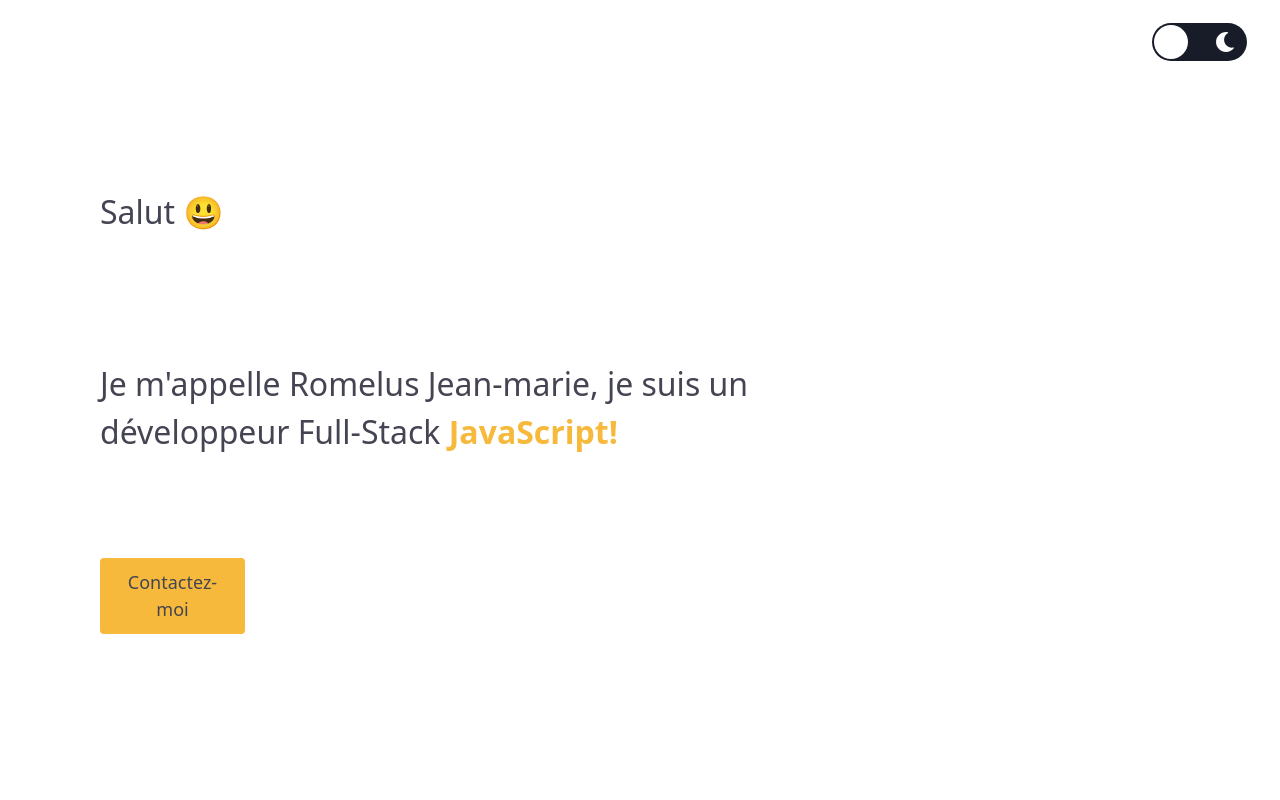
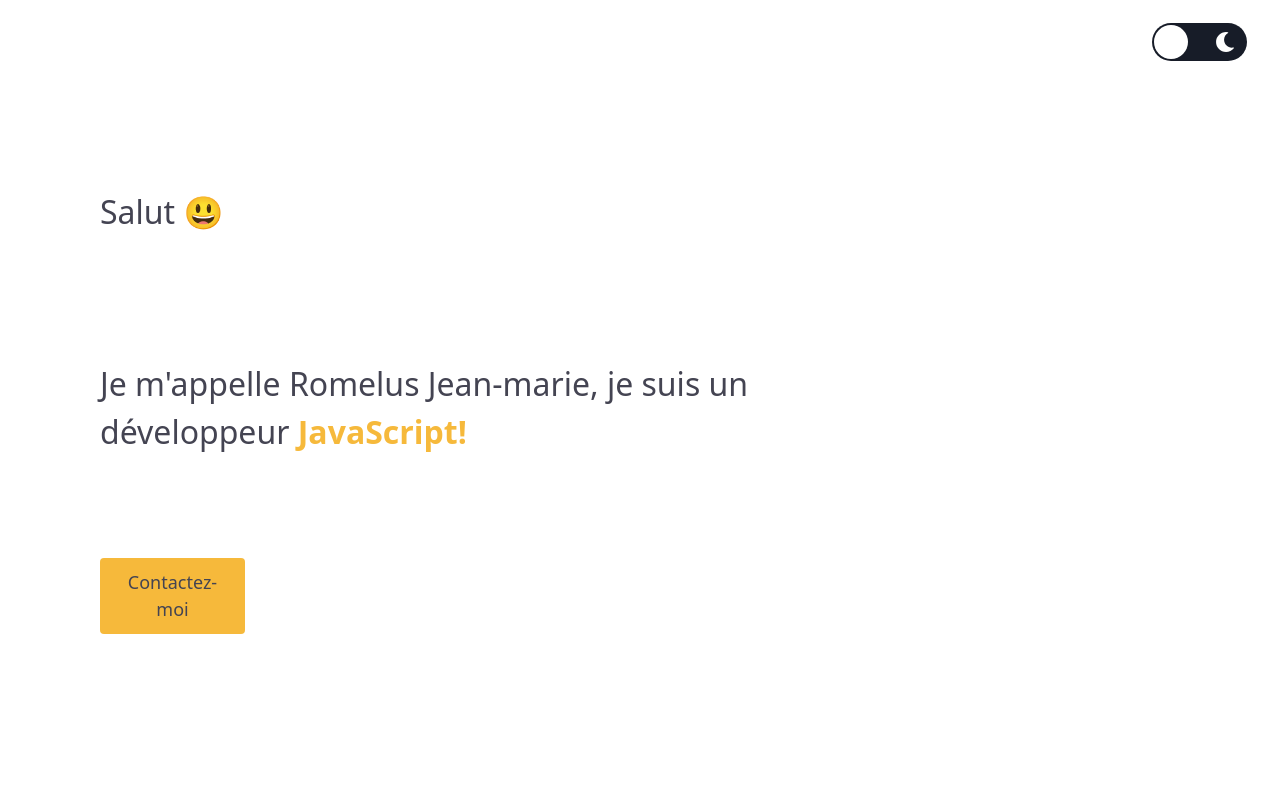
Before and after one commit to dev-romelus/mon-cv, a React (Create React App) app: page / in a window 1280 px wide. Shown: the top 800 px of the page. Built offline with nearby package versions, Linux system fonts and the light colour scheme.

Commit message:
remove fullstack

```diff
--- a/src/components/Header.js
+++ b/src/components/Header.js
@@ -16,7 +16,7 @@
                 Je m'appelle
                 {'  '}
                 <span style={{color: theme.syntax, fontWeight:500}}>Romelus Jean-marie</span>,
-                je suis un développeur Full-Stack
+                je suis un développeur
                 {' '}
                 <span style={{color:'#f6b93b', fontWeight:600}}>JavaScript!</span>
             </h2>
```
